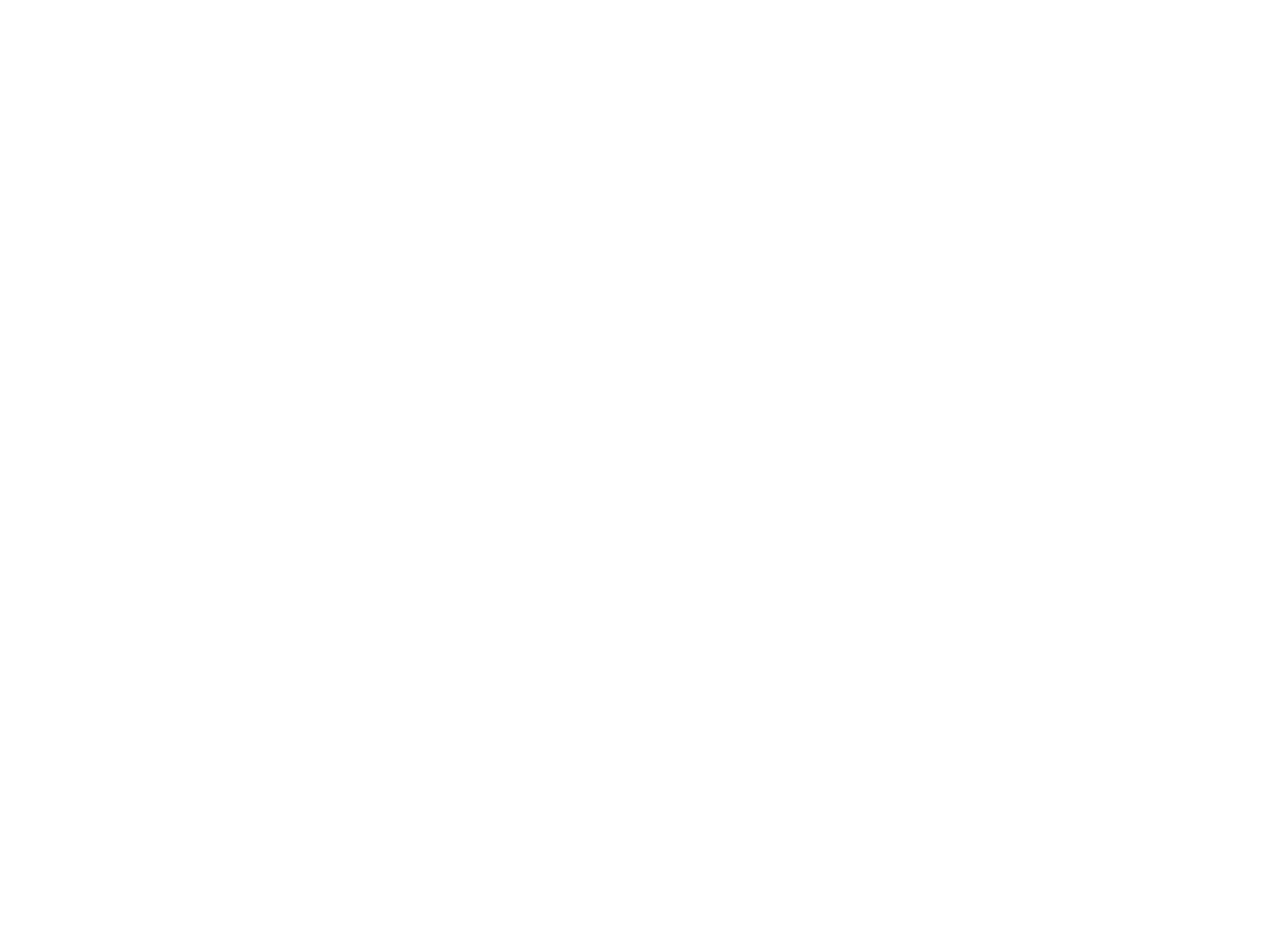
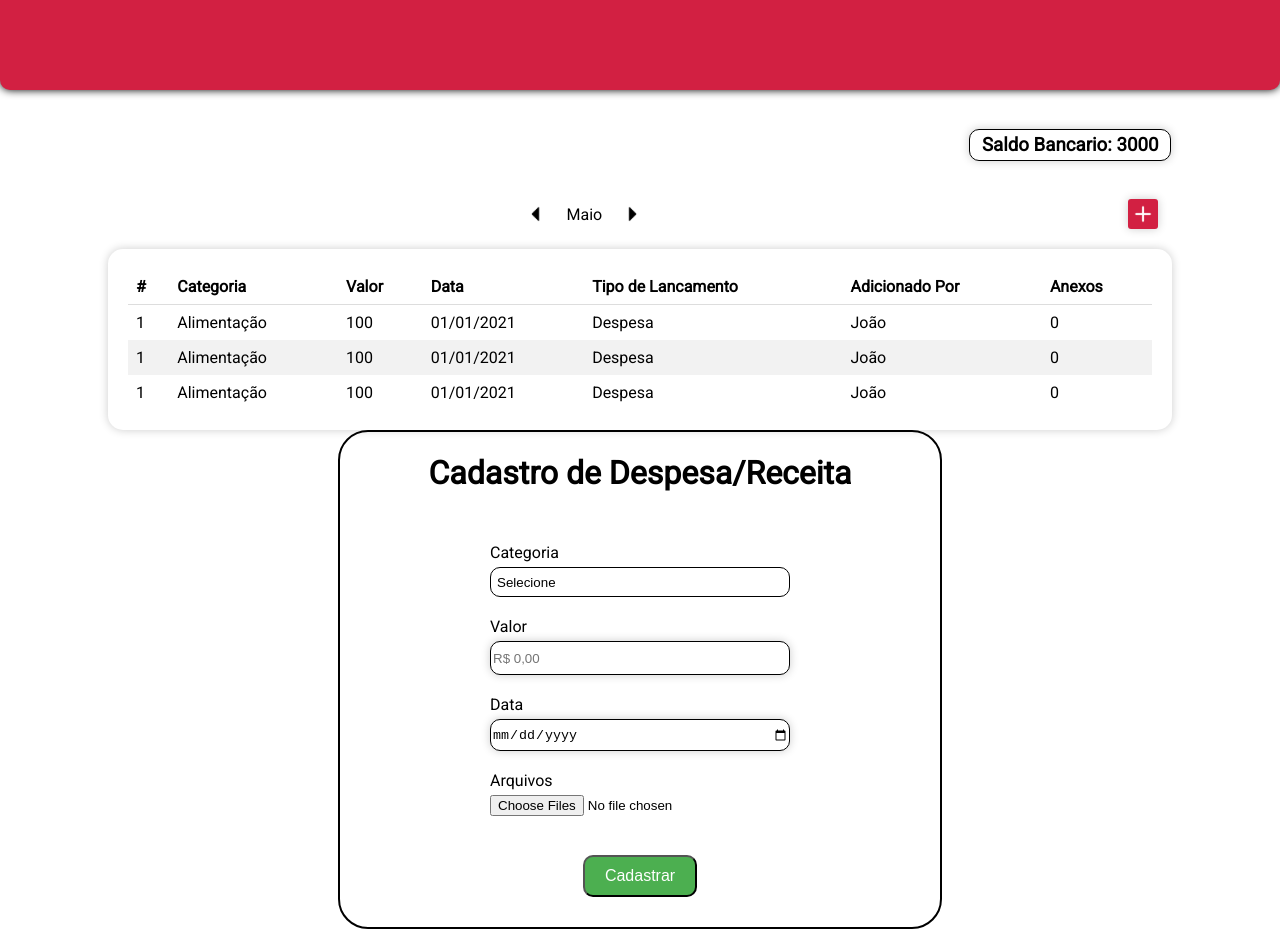
Before and after one commit to victorbeppler/financial-control-app, a React (Vite) app: page / in a window 1280 px wide. Before the commit the page ends 800 px from the top, so only its background shows below. Built offline with nearby package versions, Linux system fonts and the light colour scheme.

Commit message:
Build(config and imports) - config routes in app source - add global-style in src app

```diff
--- a/src/App.jsx
+++ b/src/App.jsx
@@ -1,9 +1,20 @@
+import { BrowserRouter as Router, Routes, Route } from "react-router-dom";
+import Home from "./page/home";
+import Login from "./page/login";
+import Register from "./page/register";
+
 function App() {
-
   return (
-    <>
-    </>
-  )
+    <Router>
+      <Routes>
+        <Route path="/" element={<Home />} />
+        <Route path="/login" element={<Login />} />
+        <Route path="/register" element={<Register />} />
+        {/* <Route path="/register" element={<Form />} /> */}
+        <Route path="*" element={<h1>Not Found</h1>} />
+      </Routes>
+    </Router>
+  );
 }
 
-export default App
+export default App;
--- a/src/main.jsx
+++ b/src/main.jsx
@@ -1,9 +1,15 @@
 import React from "react";
 import ReactDOM from "react-dom/client";
+import GlobalStyle from "./styles/global-style";
+import { ThemeProvider } from "styled-components";
 import App from "./App.jsx";
+import theme from "./styles/theme";
 
 ReactDOM.createRoot(document.getElementById("root")).render(
   <React.StrictMode>
-    <App />
+    <ThemeProvider theme={theme}>
+      <GlobalStyle />
+      <App />
+    </ThemeProvider>
   </React.StrictMode>
 );
--- /dev/null
+++ b/src/styles/global-style.jsx
@@ -0,0 +1,14 @@
+import { createGlobalStyle } from "styled-components";
+
+const GlobalStyle = createGlobalStyle`
+//como remover a scroll bar da pagina
+  body {
+    font-family: 'Roboto', sans-serif;
+    margin: 0;
+    ::-webkit-scrollbar {
+      display: none;
+    }
+  }
+`;
+
+export default GlobalStyle;
```
